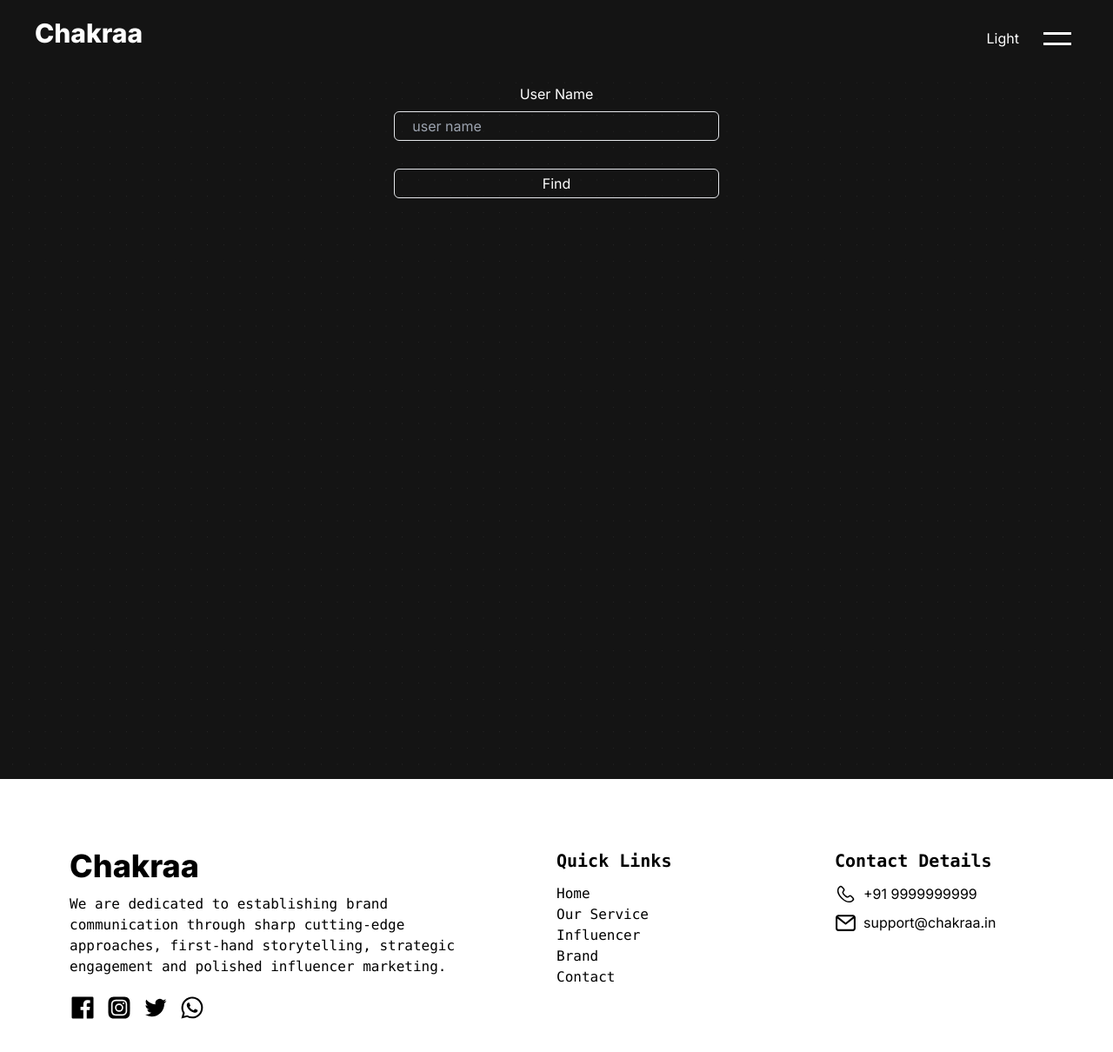
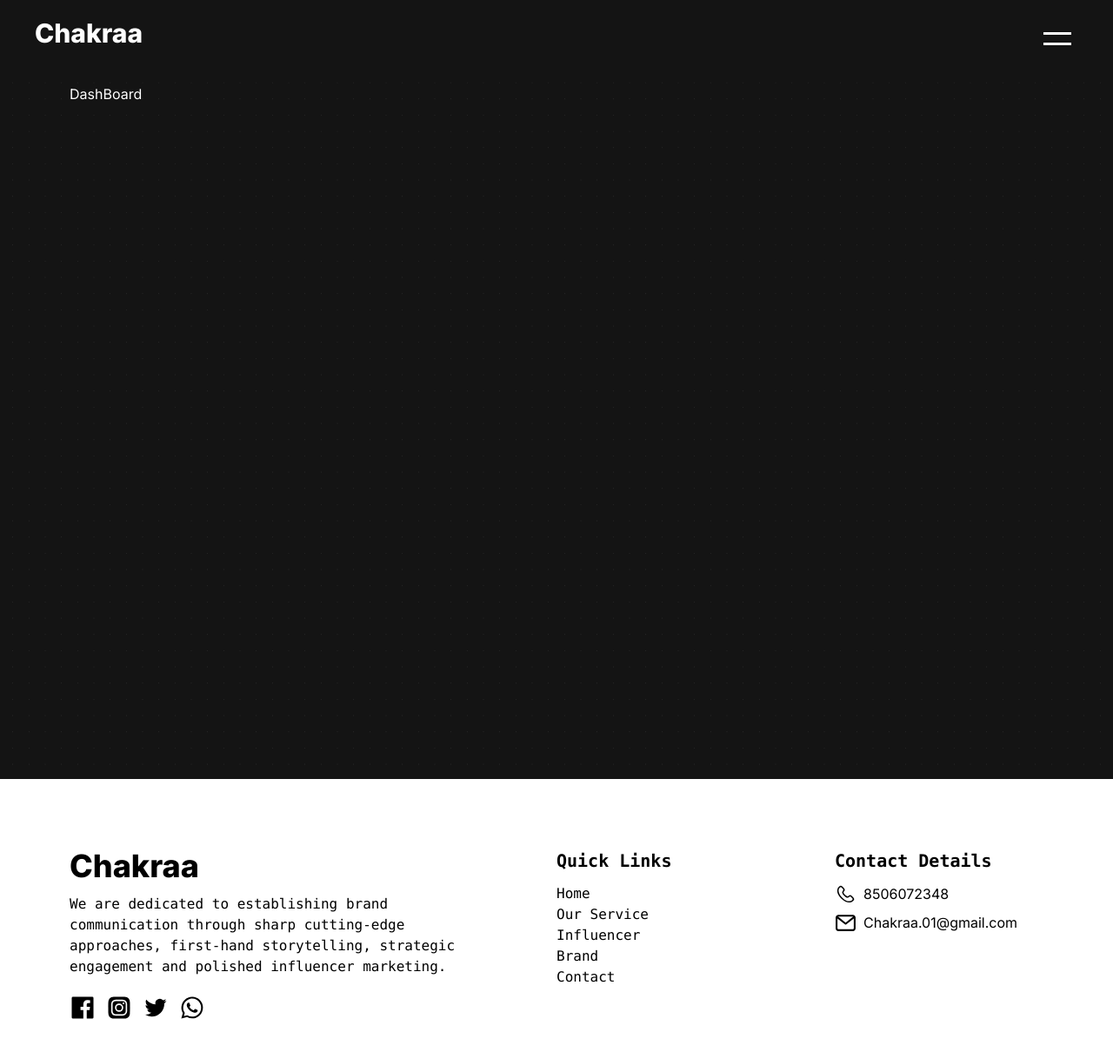
Before and after one commit to gdhyani/chakraa, a Next.js app: page /dashboard in a window 1280 px wide. Shown: the top 1210 px of the page at 87% size. Built offline with nearby package versions, Linux system fonts and the light colour scheme.

Commit message:
few Change

```diff
--- a/package.json
+++ b/package.json
@@ -14,6 +14,8 @@
     "framer-motion": "^10.12.16",
     "hamburger-react": "^2.5.0",
     "next": "13.4.4",
+    "next-theme": "^0.1.5",
+    "next-themes": "^0.2.1",
     "postcss": "8.4.24",
     "react": "18.2.0",
     "react-dom": "18.2.0",
--- a/src/app/components/faq.js
+++ b/src/app/components/faq.js
@@ -39,16 +39,16 @@ export default function Faq() {
     return (
         <section className="flex flex-col mx-5 py-20">
             <div class="container flex flex-col justify-center p-4 mx-auto md:p-8 ">
-                <div className="flex w-full text-center justify-center">
-                    <p class="px-3 w-fit text-center bg-redishpink justify-center font-medium">
+                <div className="flex w-full justify-start sm:justify-center">
+                    <p class="px-3 w-fit bg-redishpink justify-center font-medium">
                         How it works
                     </p>
                 </div>
 
-                <h2 class="mb-12 text-5xl font-bold text-center sm:text-7xl outlineShadow">
+                <h2 class="mb-12 text-5xl font-bold text-left sm:text-center sm:text-7xl outlineShadow">
                     Frequently Asked Questions
                 </h2>
-                <div class="grid mt-24 gap-10 md:gap-8 sm:p-3 md:grid-cols-2 lg:px-12 xl:px-32">
+                <div class="grid mt-5 sm:mt-24 gap-10 md:gap-8 sm:p-3 md:grid-cols-2 lg:px-12 xl:px-32">
                     {questions.map((map) => (
                         <div key={map.value}>
                             <h3 class="font-semibold font-mono text-xl">
--- a/src/app/dashboard/page.js
+++ b/src/app/dashboard/page.js
@@ -6,29 +6,7 @@ export default async function Dashboard() {
     const [user_name, setUser_name] = useState("");
     return (
         <div className="mt-24 h-screen px-10 sm:px-20">
-            <div className="w-full text-center">
-                <form className="flex flex-col sm:w-1/3 m-auto" action="POST">
-                    <label>User Name </label>
-                    <input
-                        className="py-1 px-5 my-2 bg-transparent text-white border-red border rounded-md"
-                        type="text"
-                        name="user_name"
-                        value={user_name}
-                        onChange={(evt) => {
-                            setUser_name(evt.target.value);
-                            console.log(evt.target.value);
-                        }}
-                        placeholder="user name"
-                    />
-                    <br />
-                    <button className="border rounded-md bg-transparent hover:border-red-500 hover:text-red-500 py-1 px-5">
-                        Find
-                    </button>
-                </form>
-            </div>
-            <div className="text-center w-full ">
-                <h1></h1>
-            </div>
+           <h1>DashBoard</h1>
         </div>
     );
 }
--- a/src/app/footer.js
+++ b/src/app/footer.js
@@ -86,7 +86,7 @@ export default function Footer() {
                                 alt="icon"
                                 src="/phone.svg"
                             />
-                            <h1>+91 9999999999</h1>
+                            <h1>8506072348</h1>
                         </div>
                         <div className="flex flex-row gap-2">
                             <Image
@@ -97,7 +97,7 @@ export default function Footer() {
                                 src="/mail.svg"
                             />
 
-                            <h1>support@chakraa.in</h1>
+                            <h1>Chakraa.01@gmail.com</h1>
                         </div>
                     </div>
                 </div>
--- a/src/app/navbar.js
+++ b/src/app/navbar.js
@@ -22,7 +22,7 @@ export default function Navbar() {
                     Chakraa
                 </Link>
                 <div className="flex items-center gap-5 ">
-                    <button onClick={changeTheme} >{darkTheme?"Light":"Dark"}</button>
+                    {/* <button onClick={changeTheme} >{darkTheme?"Light":"Dark"}</button>  */}
                     <button className={`z-30 `} onClick={handleClick}>
                         <Hamburger
                             toggled={!openMenu}
```
Also changed, not shown: public/Screenshot_20230711-231828.png (added), 1 other file (tests, documents, lock files or other folders).
